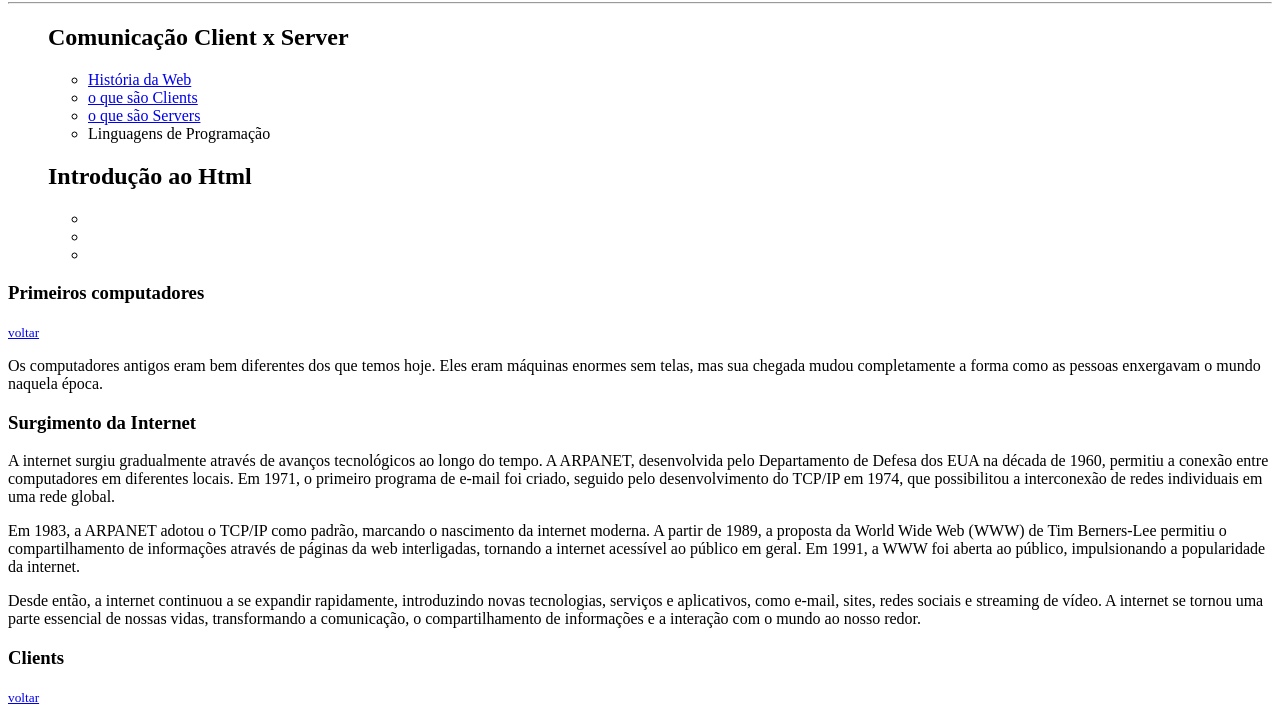
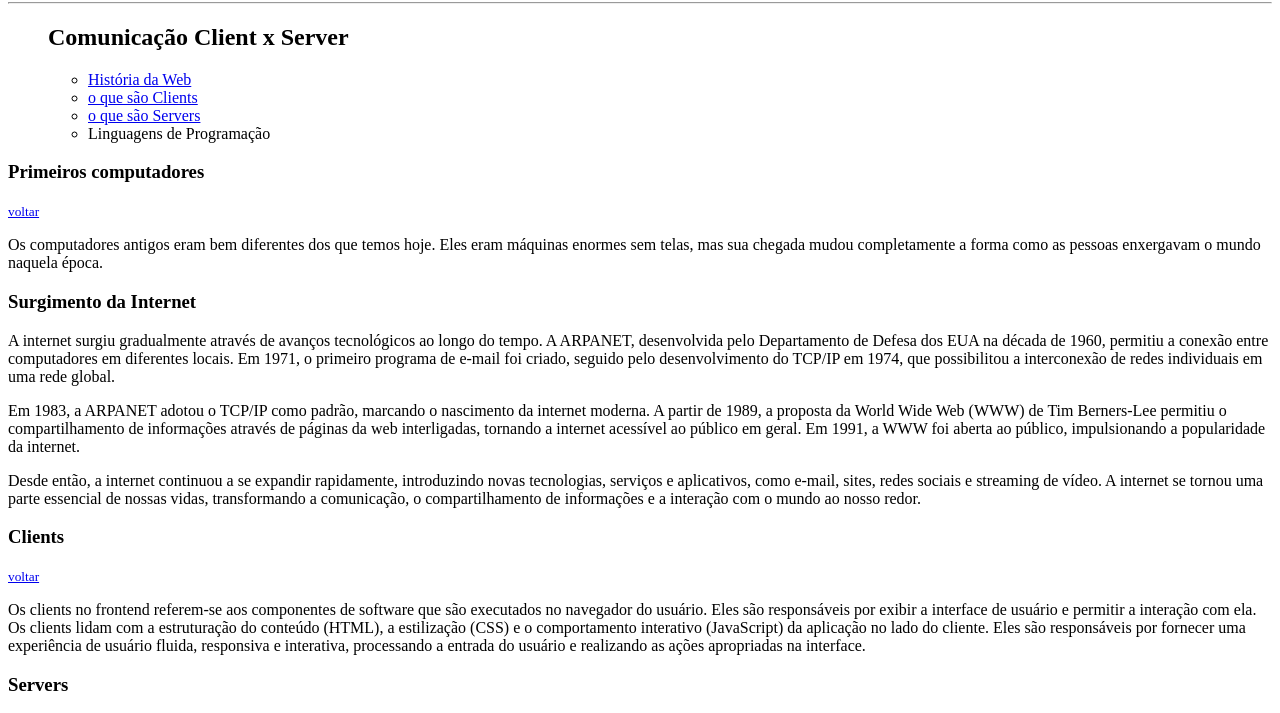
Before and after one commit to pedrothiago92/Html-Primeiros-Passos, a plain HTML site: page index.html in a window 1280 px wide. Shown: the part 78-791 px from the top of the page. Drawn offline with Linux system fonts and the light colour scheme.

Commit message:
alterando

```diff
--- a/index.html
+++ b/index.html
@@ -17,12 +17,8 @@
             <li><a href="#servers">o que são Servers</a></li>
             <li>Linguagens de Programação</li>
         </ul>
-        <h2>Introdução ao Html</h2>
-        <ul>
-            <li></li>
-            <li></li>
-            <li></li>
-        </ul>
+
+
     </ul>
 
     <h3 id="historia">Primeiros computadores</h3><small><a href="#inicio">voltar</a></small>
```
